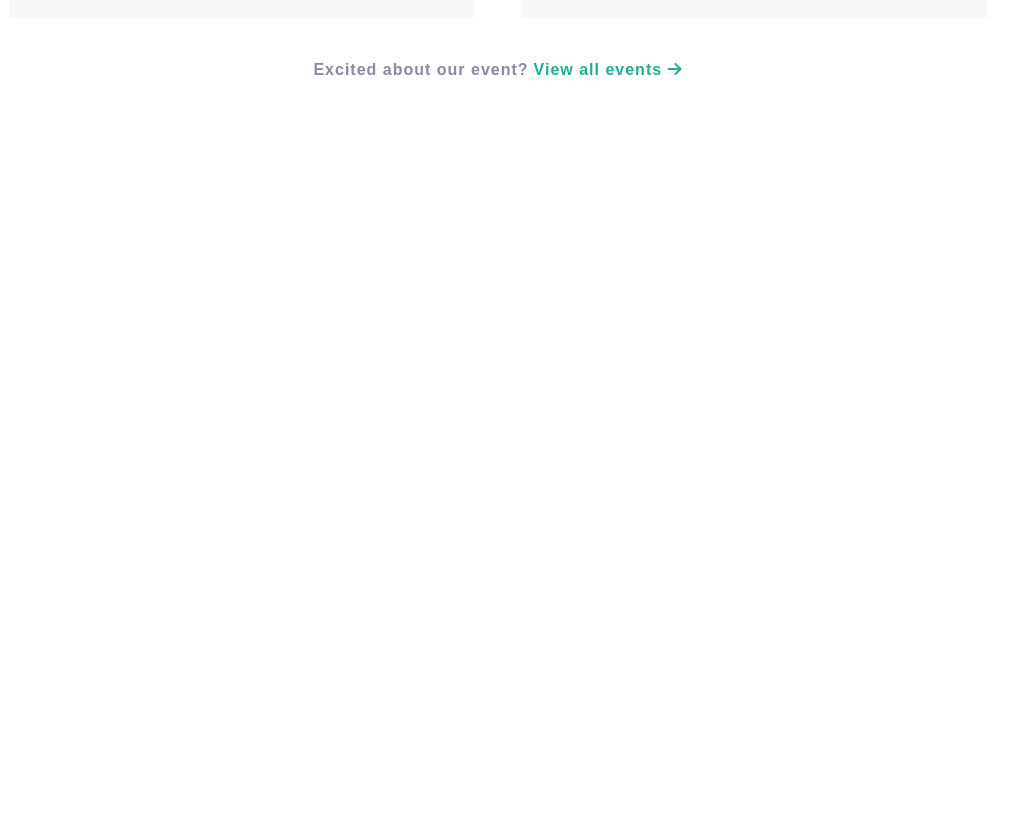
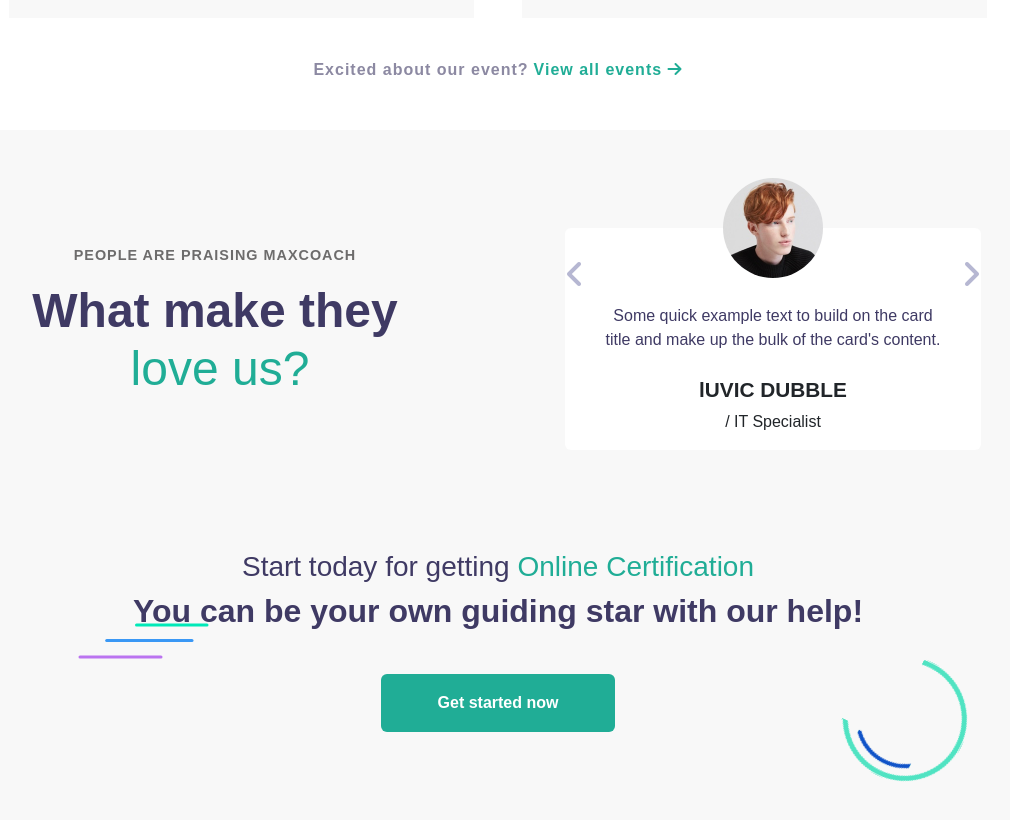
Before and after one commit to OksanaKarpyn/proj-html-vuejs, a Vue app: page / in a window 1280 px wide. Shown: the part 5968-6788 px from the top of the page, without its empty margins (142-1152 px from the left). Before the commit the page ends 6098 px from the top, so only its background shows below. Built offline with nearby package versions, Linux system fonts and the light colour scheme.

Commit message:
agg section team

```diff
--- a/src/components/MainComp.vue
+++ b/src/components/MainComp.vue
@@ -4,7 +4,7 @@ import DreamInfo from './DreamInfo.vue';
 import MainCourses from './MainCourses.vue';
 import MainLearn from './MainLearn.vue';
 import MainEvents from './MainEvents.vue';
-
+import MainTeam from './MainTeam.vue';
 export default {
     name: 'MainComp',
     components: {
@@ -13,6 +13,7 @@ export default {
         MainCourses,
         MainLearn,
         MainEvents,
+        MainTeam,
     },
     data() {
         return {
@@ -36,5 +37,8 @@ export default {
     <div>
         <MainEvents></MainEvents>
     </div>
+    <div>
+        <MainTeam></MainTeam>
+    </div>
 </template>
 <style lang="scss" scoped></style>
--- /dev/null
+++ b/src/components/MainTeam.vue
@@ -0,0 +1,121 @@
+<script>
+import TeamSlide from './TeamSlide.vue';
+export default {
+    name: 'MainTeam',
+    components: {
+        TeamSlide
+    },
+    data() {
+        return {
+
+        }
+    }
+}
+</script>
+<template>
+    <main>
+
+        <div class="container">
+            <div class="main-header-team">
+                <p>PEOPLE ARE PRAISING MAXCOACH</p>
+                <h2>What make they <span>love us?</span></h2>
+            </div>
+            <div class="slide">
+                <TeamSlide></TeamSlide>
+            </div>
+        </div>
+        <div class="main-footer container">
+            <img src="../../public/images/maxcoach-shape-01.png" alt="" class="line">
+            <div>
+                <h3>Start today for getting <span>Online Certification</span></h3>
+                <h2>You can be your own guiding star with our help!</h2>
+                <div class="">
+                    <button class="btn p-3 px-5  mt-3">
+                        <span class="py-3 px-2"><strong>Get started now</strong></span>
+                    </button>
+                </div>
+            </div>
+            <img src="../../public/images/maxcoach-shape-02.png" alt="" class="circle">
+        </div>
+    </main>
+</template>
+<style lang="scss" scoped>
+main {
+    background-color: #F8F8F8;
+
+    .container {
+        display: flex;
+        justify-content: space-around;
+        align-items: center;
+
+        .main-header-team {
+            max-width: 400px;
+
+            p {
+                letter-spacing: 1px;
+                font-size: .9rem;
+                text-align: center;
+                font-weight: 600;
+                color: #6d6c6c;
+            }
+
+            h2 {
+
+                text-align: center;
+                color: #3F3A64;
+                font-weight: bold;
+                font-size: 3rem;
+                padding-bottom: 30px;
+
+                span {
+                    color: #20AD96;
+                    font-weight: 100;
+                    margin-left: 10px;
+                }
+            }
+        }
+
+    }
+
+    .main-footer {
+        text-align: center;
+        position: relative;
+        padding-bottom: 100px;
+        //border: 1px solid red;
+
+        .line {
+            position: absolute;
+            left: 150px;
+        }
+
+        .circle {
+            position: absolute;
+            right: 100px;
+            bottom: 50px;
+        }
+
+        h3 {
+            color: #3F3A64;
+
+            span {
+                color: #20AD96;
+                font-weight: 100;
+            }
+        }
+
+        h2 {
+            padding-bottom: 20px;
+            color: #3F3A64;
+            font-weight: 700;
+            font-size: 2rem;
+        }
+
+        .btn {
+            margin: auto;
+            background-color: #20AD96;
+            color: #fff;
+            //font-size: .7rem;
+        }
+    }
+}
+</style>
--- /dev/null
+++ b/src/components/TeamSlide.vue
@@ -0,0 +1,160 @@
+<script>
+export default {
+    name: 'TeamSlide',
+    components: {
+    },
+    data() {
+        return {
+            current: [1],
+            play: null,
+            listTeam: [
+
+                {
+                    img: '../../public/images/testimonial-avata-02.jpg',
+                    title: 'MINA HOLLAGE',
+                    prof: '/Freelancer'
+
+                },
+                {
+                    img: '../../public/images/testimonial-avata-04.jpg',
+                    title: 'MADLEY PONDOR',
+                    prof: '/PrivateTotor'
+                },
+                {
+                    img: '../../public/images/testimonial-avata-01.jpg',
+                    title: 'lUVIC DUBBLE',
+                    prof: '/ IT Specialist'
+                },
+                {
+                    img: '../../public/images/testimonial-avata-03.jpg',
+                    title: 'MADLEY PONDOR',
+                    prof: '/PrivateTotor'
+
+                },
+            ]
+        }
+    },
+    mounted() {
+        this.autoplay()
+    },
+    methods: {
+        prev() {
+            if (this.current == 0) {
+                this.current = this.listTeam.length - 1
+            } else {
+                this.current--
+            }
+        },
+        next() {
+            if (this.current == this.listTeam.length - 1) {
+                this.current = 0
+            } else {
+                this.current++
+            }
+        },
+        changeCard(i) {
+            this.current = i
+        },
+        autoplay() {
+            this.play = setInterval(() => {
+                this.next()
+            }, 3000)
+        }
+
+    }
+}
+</script>
+<template>
+    <main class="d-flex general">
+        <div class=" main d-flex flex-start">
+            <i class="fa-solid fa-angle-left prev" @click="prev"></i>
+            <div v-for="(item, index) in listTeam" :key="index" class="item mt-5 d-flex "
+                :class="(current == index ? 'd-block' : ' d-none')" @click="changeCard(index)">
+                <div class="card" style="width: 26rem;">
+                    <div class="img-container">
+                        <img :src="item.img" class="" alt="foto">
+                    </div>
+                    <div class="card-body">
+                        <p class="card-text">Some quick example text to build on the card title and make up the bulk of the
+                            card's content.</p>
+                        <h5 class="card-title"><strong>{{ item.title }}</strong></h5>
+                        <div class="card-text">{{ item.prof }}</div>
+                    </div>
+                </div>
+            </div>
+            <i class="fa-solid fa-angle-right next" @click="next"></i>
+        </div>
+
+    </main>
+</template>
+<style lang="scss" scoped>
+.main {
+    position: relative;
+    //border: 1px solid red;
+    //overflow-x: hidden;
+    margin-bottom: 100px;
+    padding-top: 50px;
+
+    .item {
+
+        .card {
+            position: relative;
+            text-align: center;
+            background-color: #fff;
+            border: 0;
+
+
+            .img-container {
+                height: 50px;
+
+                //text-align: center;
+                img {
+
+                    top: -50px;
+                    left: 50%;
+                    transform: translate(-50%);
+                    position: absolute;
+                    width: 100px;
+                    //display: block;
+                    border-radius: 50%;
+                }
+            }
+
+            .card-body {
+                p {
+                    color: #3F3A64;
+                    font-weight: 500;
+                    padding: 10px 20px;
+                }
+
+                h5 {
+                    font-size: 1.3rem;
+                }
+            }
+        }
+
+
+    }
+
+    .prev {
+        z-index: 1;
+        top: 40%;
+        position: absolute;
+        color: #B6B7D2;
+        font-size: 2rem;
+
+    }
+
+    .next {
+        z-index: 1;
+        top: 40%;
+        font-size: 2rem;
+        position: absolute;
+        right: 0;
+        color: #B6B7D2;
+
+    }
+
+
+}
+</style>
```
